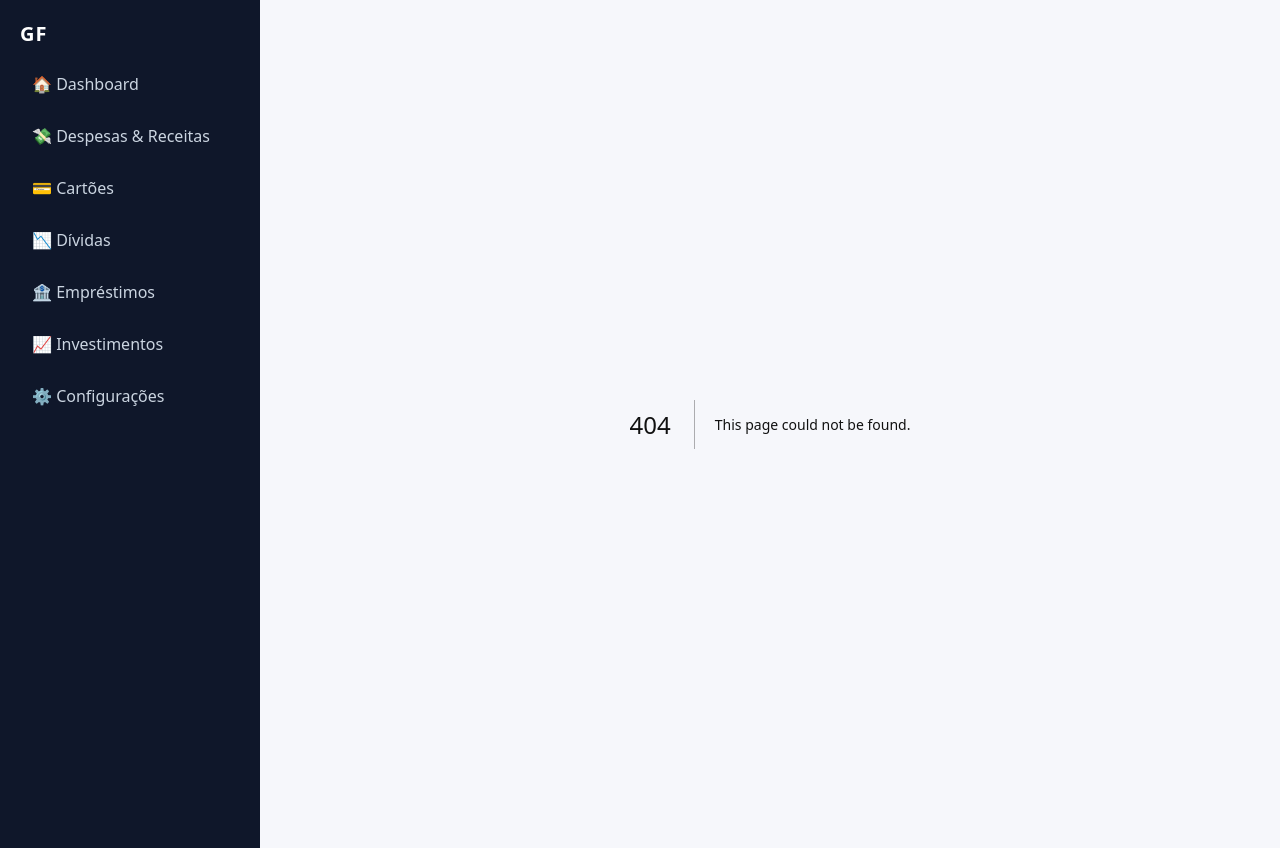
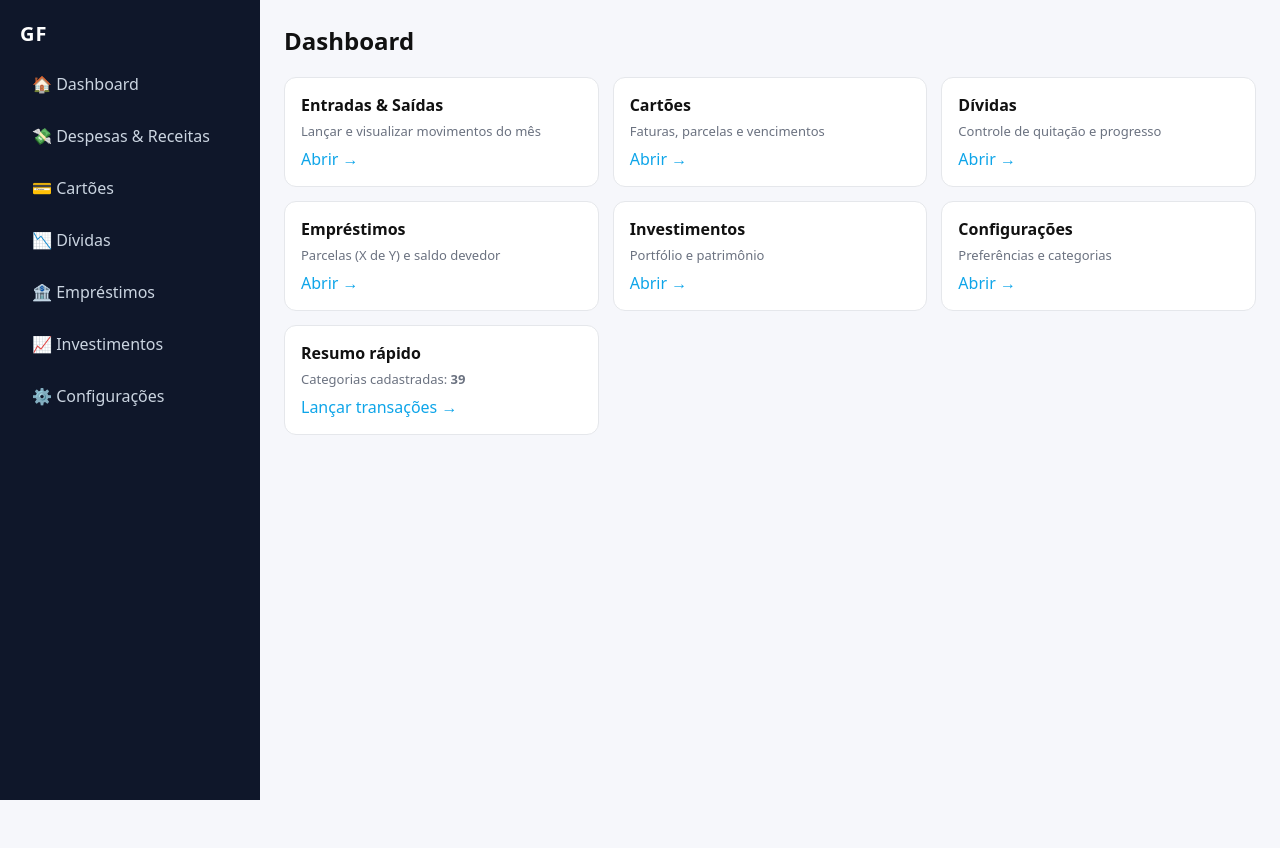
Before and after one commit to Ivanmonteiro-create/gerenciamentofamiliar.site, a Next.js app: page /dashboard in a window 1280 px wide. Before the commit this address had no page. After the commit the page ends 800 px from the top, so only its background shows below. Built offline with nearby package versions, Linux system fonts and the light colour scheme.

Commit message:
Create page.js

```diff
--- /dev/null
+++ b/app/dashboard/page.js
@@ -0,0 +1,35 @@
+import categorias from "../../data/categorias.json";
+
+const cards = [
+  { href: "/despesas",   title: "Entradas & Saídas", desc: "Lançar e visualizar movimentos do mês" },
+  { href: "/cartoes",    title: "Cartões",           desc: "Faturas, parcelas e vencimentos" },
+  { href: "/dividas",    title: "Dívidas",           desc: "Controle de quitação e progresso" },
+  { href: "/emprestimos",title: "Empréstimos",       desc: "Parcelas (X de Y) e saldo devedor" },
+  { href: "/investimentos", title: "Investimentos",  desc: "Portfólio e patrimônio" },
+  { href: "/configuracoes", title: "Configurações",  desc: "Preferências e categorias" },
+];
+
+export default function Dashboard() {
+  const totalCategorias =
+    Object.values(categorias).reduce((acc, lista) => acc + lista.length, 0);
+
+  return (
+    <>
+      <h2 style={{marginTop:0}}>Dashboard</h2>
+      <div className="grid">
+        {cards.map(c => (
+          <div key={c.href} className="card">
+            <h3>{c.title}</h3>
+            <p className="muted">{c.desc}</p>
+            <a className="btn-link" href={c.href}>Abrir →</a>
+          </div>
+        ))}
+        <div className="card">
+          <h3>Resumo rápido</h3>
+          <p className="muted">Categorias cadastradas: <b>{totalCategorias}</b></p>
+          <a className="btn-link" href="/despesas">Lançar transações →</a>
+        </div>
+      </div>
+    </>
+  );
+}
```
